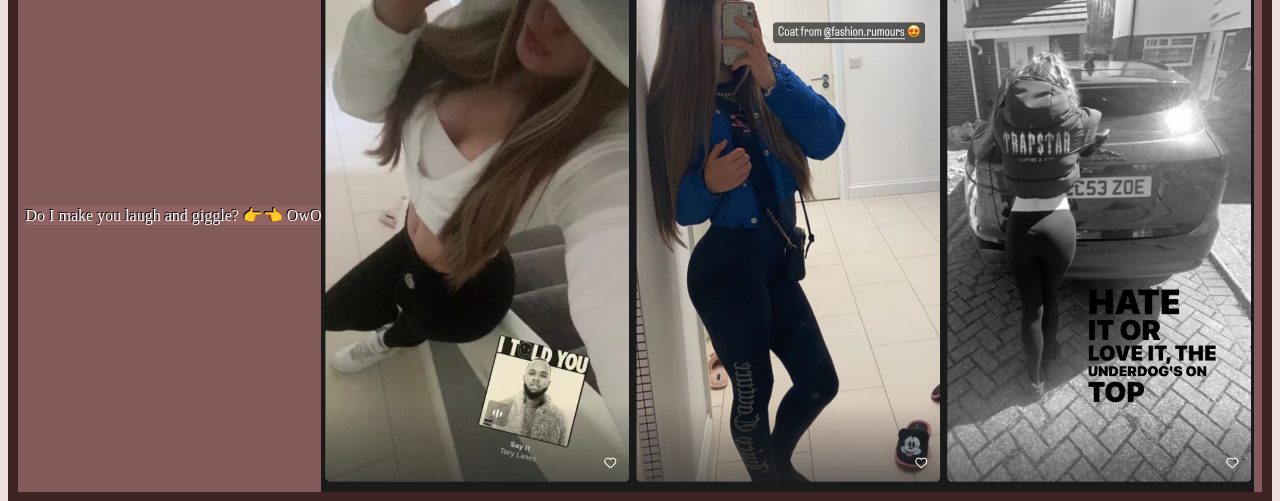
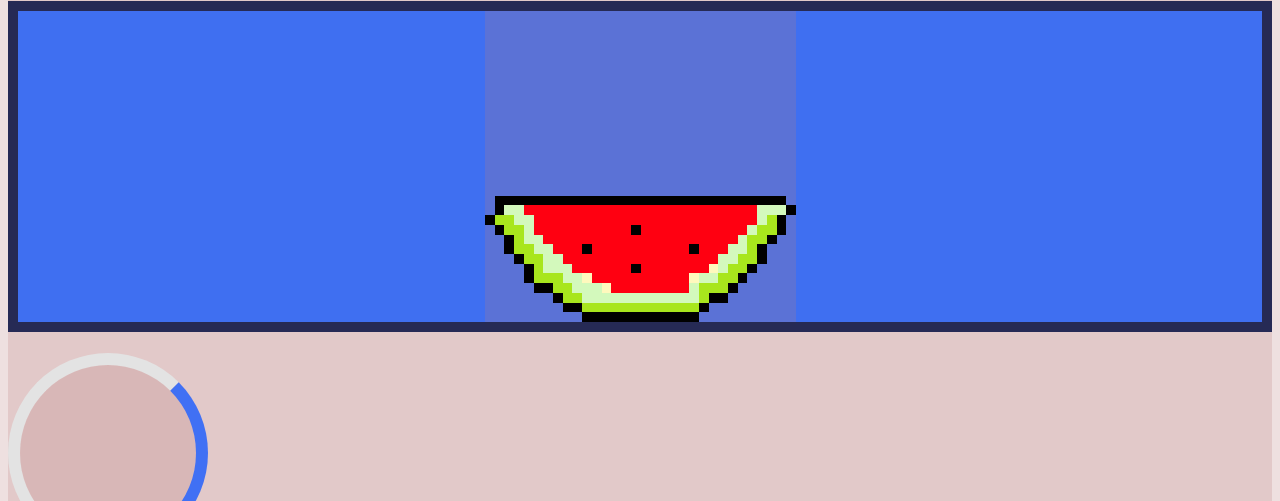
Before and after one commit to OneOrganism/project, a plain HTML site: page index.html in a window 1280 px wide. Shown: the part 79-580 px from the top of the page. Drawn offline with Linux system fonts and the light colour scheme.

Commit message:
Update index.html

```diff
--- a/index.html
+++ b/index.html
@@ -8,12 +8,7 @@
     <link rel="stylesheet" href="index.css">
 </head>
 <body>
-    <div class="helloworld" type="image">
-        <span id="a-el">Do I make you laugh and giggle? 👉👈 OwO</span>
-        <img src="a1.png" width="25%" height="25%" onclick="a1()">
-        <img src="a2.png" width="25%" height="25%" onclick="a2()">
-        <img src="a3.png" width="25%" height="25%" onclick="a3()">
-    </div>
+
     <h1 id="eat-el">Click the watermelon... please... owo</h1>
     <div class="supermelon" type="image">
         <img src="watermelon.png" width=25% height=25% onclick="eat()">
```
